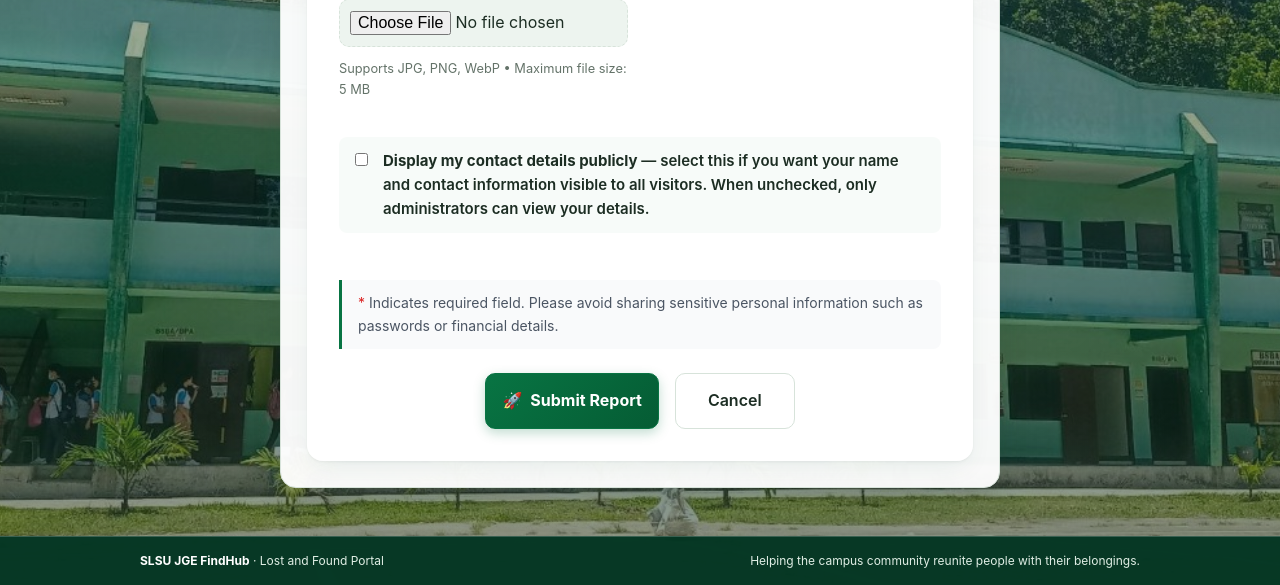
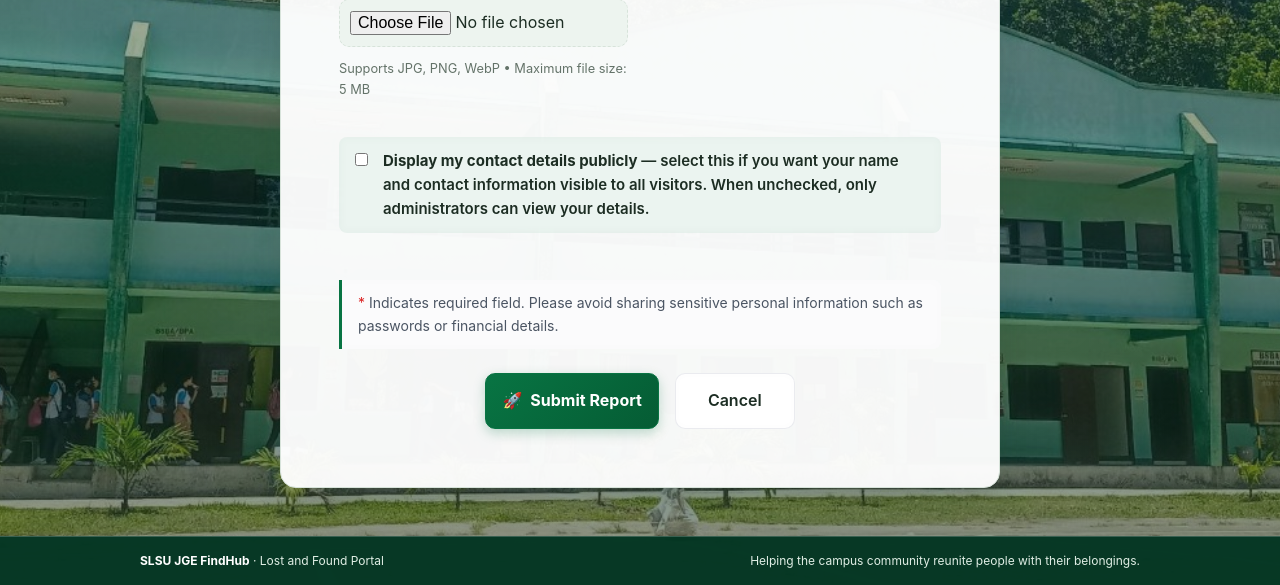
Before and after one commit to miahvillanueva28-spec/SLSU-JGE-FINDHUB., a Flask app: page /report/new in a window 1280 px wide. Shown: the part 977-1562 px from the top of the page. Run offline with Flask 3, Linux system fonts and the light colour scheme; some libraries are stand-ins or nearby versions.

Commit message:
Update report_form.html

```diff
--- a/templates/report_form.html
+++ b/templates/report_form.html
@@ -195,8 +195,9 @@
 }
 
 .badge.secondary {
-  background: #f0f4f8;
+  background: rgba(240, 244, 248, 0.6);
   color: #475467;
+  backdrop-filter: blur(8px);
 }
 
 .form-title {
@@ -215,15 +216,11 @@
 }
 
 .form-container {
-  background: var(--surface);
+  background: transparent; /* ✅ Fully transparent background */
   padding: 2rem;
   border-radius: 16px;
-  box-shadow: 0 1px 3px rgba(0,0,0,0.05), 0 10px 25px -5px rgba(7, 92, 59, 0.08);
-  transition: box-shadow 0.3s ease;
-}
-
-.form-container:hover {
-  box-shadow: 0 1px 3px rgba(0,0,0,0.05), 0 15px 30px -5px rgba(7, 92, 59, 0.12);
+  box-shadow: none; /* Removed shadow */
+  transition: all 0.3s ease;
 }
 
 .form-grid {
@@ -264,7 +261,8 @@
   border: 1.5px solid var(--border, #e5e7eb);
   border-radius: 10px;
   font-size: 1rem;
-  background: var(--page, #ffffff);
+  background: rgba(255, 255, 255, 0.65); /* Semi-transparent inputs */
+  backdrop-filter: blur(8px); /* Blur effect behind inputs */
   color: var(--text);
   transition: all 0.3s ease;
   font-family: inherit;
@@ -274,6 +272,7 @@
 .form-textarea:focus {
   outline: none;
   border-color: var(--primary);
+  background: rgba(255, 255, 255, 0.9); /* More solid on focus */
   box-shadow: 0 0 0 3px rgba(8, 116, 67, 0.15);
   transform: translateY(-1px);
 }
@@ -307,12 +306,13 @@
   font-weight: normal;
   padding: 0.75rem;
   border-radius: 8px;
-  background: rgba(8, 116, 67, 0.03);
+  background: rgba(8, 116, 67, 0.08);
+  backdrop-filter: blur(4px);
   transition: background 0.3s ease;
 }
 
 .checkbox-label:hover {
-  background: rgba(8, 116, 67, 0.06);
+  background: rgba(8, 116, 67, 0.12);
 }
 
 .checkbox-input {
@@ -331,7 +331,8 @@
 .form-note {
   margin: 1.5rem 0;
   padding: 0.75rem 1rem;
-  background: #f9fafb;
+  background: rgba(249, 250, 251, 0.7);
+  backdrop-filter: blur(6px);
   border-left: 3px solid var(--primary);
   border-radius: 0 8px 8px 0;
   font-size: 0.875rem;
@@ -379,14 +380,15 @@
 }
 
 .btn.secondary {
-  background: transparent;
-  border: 1.5px solid var(--border);
+  background: rgba(255, 255, 255, 0.7);
+  backdrop-filter: blur(6px);
+  border: 1.5px solid rgba(229, 231, 235, 0.8);
   color: var(--text);
 }
 
 .btn.secondary:hover {
   border-color: var(--muted);
-  background: rgba(0,0,0,0.02);
+  background: rgba(255, 255, 255, 0.9);
 }
 
 /* Responsive */
```
